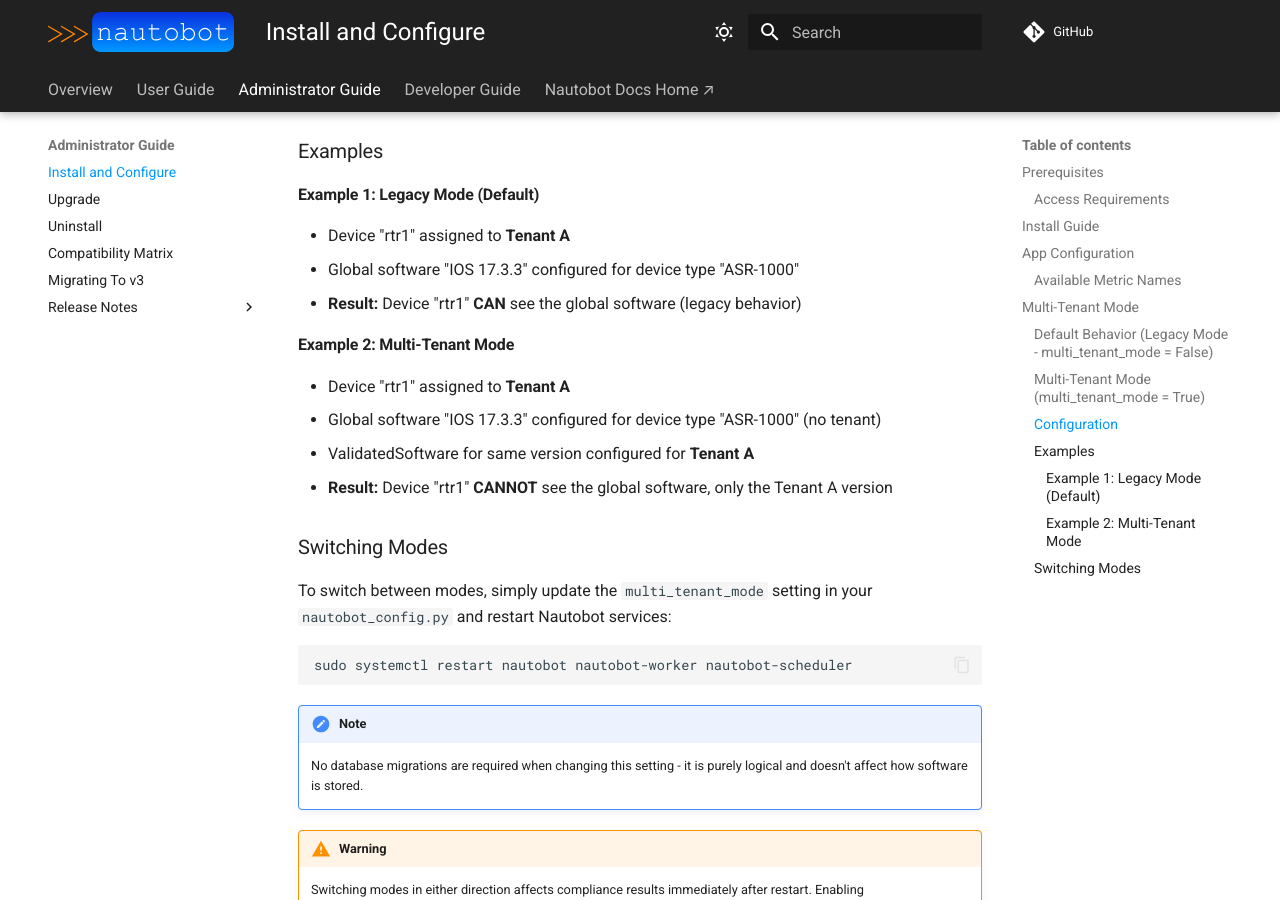
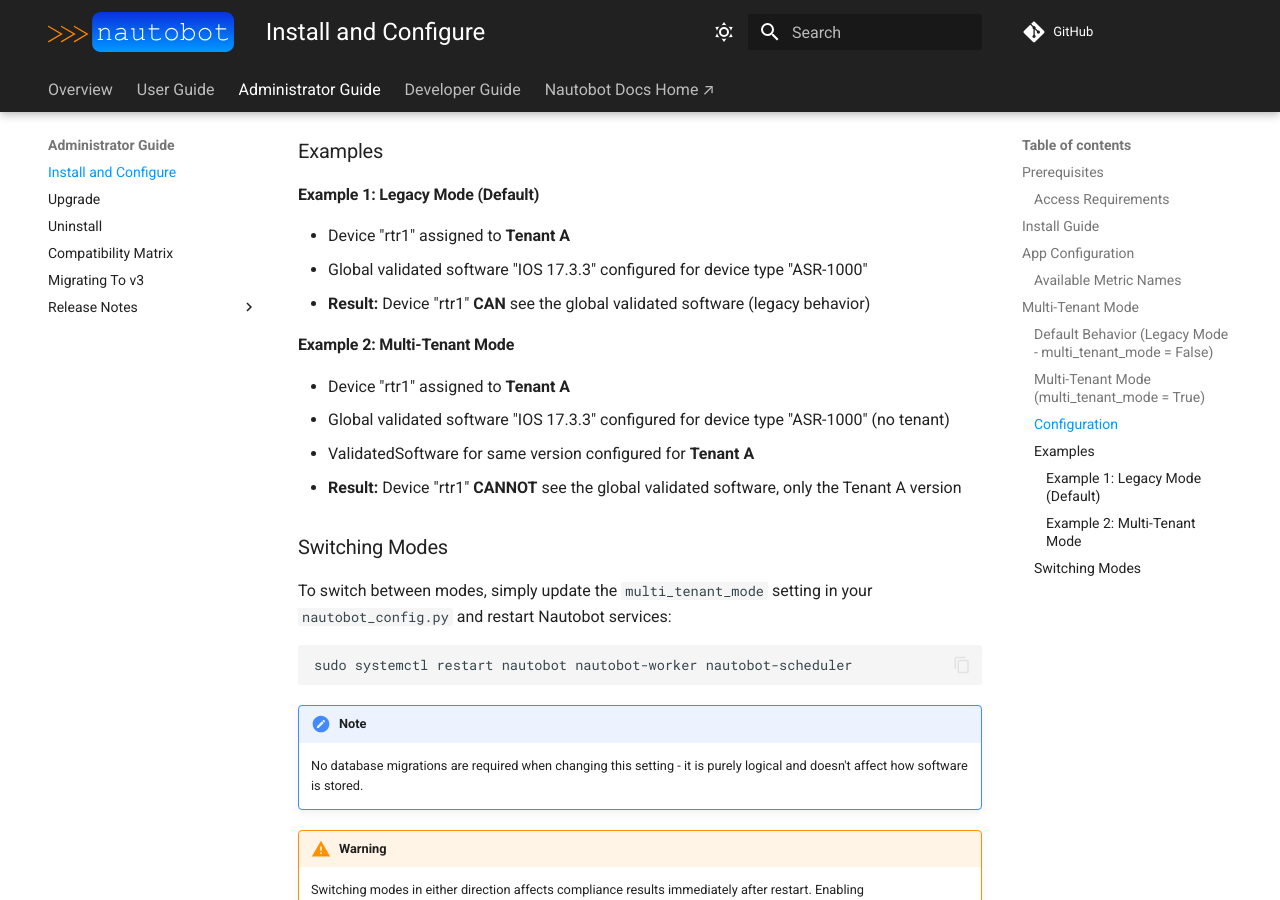
Before and after one commit to nautobot/nautobot-app-device-lifecycle-mgmt, an MkDocs documentation site: the page built from docs/admin/install.md, in a window 1280 px wide and 900 px high, scrolled down 4709 px. Built offline with MkDocs 1.6.1 and Material for MkDocs 9.7.7, drawn with Linux system fonts in a browser that asks for light colours; comment, search, counter and statistics services are not loaded.

Commit message:
Update install.md

```diff
--- a/docs/admin/install.md
+++ b/docs/admin/install.md
@@ -152,15 +152,15 @@ PLUGINS_CONFIG = {
 #### Example 1: Legacy Mode (Default)
 
 - Device "rtr1" assigned to **Tenant A**
-- Global software "IOS 17.3.3" configured for device type "ASR-1000"
-- **Result:** Device "rtr1" **CAN** see the global software (legacy behavior)
+- Global validated software "IOS 17.3.3" configured for device type "ASR-1000"
+- **Result:** Device "rtr1" **CAN** see the global validated software (legacy behavior)
 
 #### Example 2: Multi-Tenant Mode
 
 - Device "rtr1" assigned to **Tenant A**
-- Global software "IOS 17.3.3" configured for device type "ASR-1000" (no tenant)
+- Global validated software "IOS 17.3.3" configured for device type "ASR-1000" (no tenant)
 - ValidatedSoftware for same version configured for **Tenant A**
-- **Result:** Device "rtr1" **CANNOT** see the global software, only the Tenant A version
+- **Result:** Device "rtr1" **CANNOT** see the global validated software, only the Tenant A version
 
 ### Switching Modes
 
```
